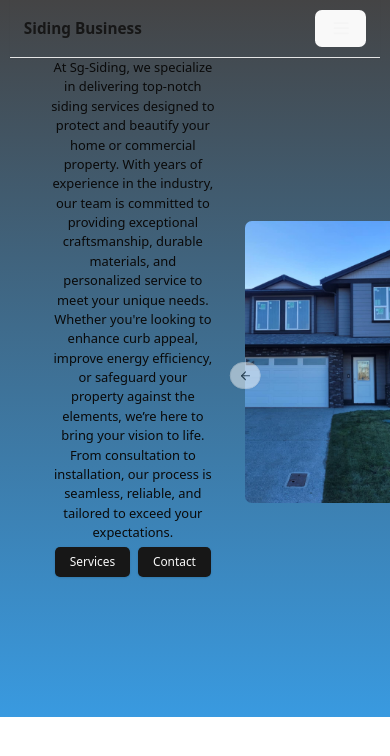
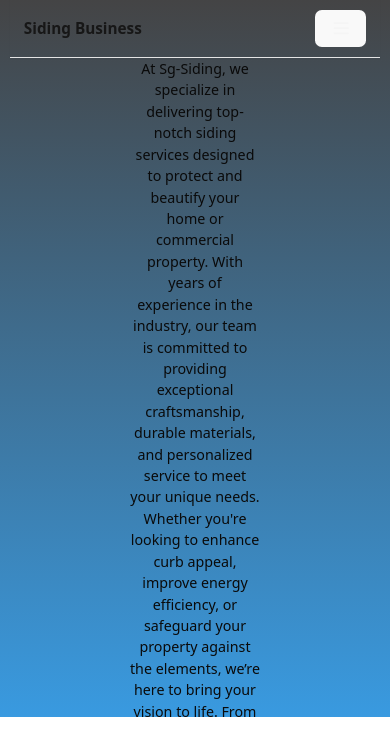
Before and after one commit to ClintasaurusRex/SGSIDING, a React (Vite) app in the folder sgsiding/: page / in a window 390 px wide. Shown: the top 756 px of the page. Built offline with nearby package versions, Linux system fonts and the light colour scheme.

Commit message:
Enhance responsive design with comprehensive media queries and layout adjustments

```diff
--- a/sgsiding/src/components/styles/Siding.css
+++ b/sgsiding/src/components/styles/Siding.css
@@ -16,6 +16,8 @@
   justify-content: space-around;
   align-items: center;
   max-width: 100%;
+  gap: 2rem;
+  padding: 0 2rem;
 }
 
 .text-content {
@@ -35,76 +37,7 @@
   padding: 5px;
 }
 
-/* Base styles for 13" screens (typically 1280x800 or 1366x768) */
-@media screen and (max-width: 1366px) {
-  .main-container {
-    flex-direction: row;
-    gap: 1rem;
-    padding: 0 2rem;
-    max-width: 100%;
-  }
 
-  .text-content {
-    width: 100%;
-    padding: 0 1rem;
-    font-size: 0.95rem;
-  }
-
-  .-left-12 {
-    left: 22%;
-  }
-
-  .-right-12 {
-    right: 22%;
-  }
-}
-
-/* 16" screen styles (typically 1920x1080) */
-@media screen and (min-width: 1367px) and (max-width: 1920px) {
-  .main-container {
-    gap: 2rem;
-    padding: 0 3rem;
-  }
-
-  .text-content {
-    width: 100%;
-    font-size: 1rem;
-  }
-
-  .-left-12 {
-    left: 24%;
-  }
-
-  .-right-12 {
-    right: 24%;
-  }
-}
-
-@media (max-width: 768px) {
-  .-left-12 {
-    left: 2%;
-  }
-  .-right-12 {
-    right: 2%;
-  }
-} /* 15-16 inch laptops (2560x1440) */
-@media screen and (min-width: 1921px) and (max-width: 2560px) {
-  .-left-12 {
-    left: 25%;
-  }
-  .-right-25 {
-    right: 25%;
-  }
-}
-/* 17-inch and larger (3840x2160) */
-@media screen and (min-width: 2561px) {
-  .-left-12 {
-    left: 26%;
-  }
-  .-right-12 {
-    right: 26%;
-  }
-}
 /* Laptops and larger screens */
 /* @media screen and (min-width: 1281px) and (max-width: 1366px),
   and (min-width: 1367px) and (max-width: 1920px),
--- a/sgsiding/src/components/ui/Navbar.jsx
+++ b/sgsiding/src/components/ui/Navbar.jsx
@@ -15,6 +15,7 @@ const Navbar = () => {
       <div className="container mx-auto flex items-center justify-between px-4 py-3">
         {/* Logo */}
         <div className="text-lg font-bold text-primary">Siding Business</div>
+
         {/* Desktop Navigation */}
         <NavBarItems />
 
--- a/sgsiding/src/index.css
+++ b/sgsiding/src/index.css
@@ -98,23 +98,133 @@ button:focus-visible {
     @apply bg-background text-foreground;
   }
 }
-/* Mobile first approach */
-@layer base {
-  body {
-    @apply bg-background text-foreground;
-    /* Add base mobile styles here */
+/* Base styles for 13" screens (typically 1280x800 or 1366x768) */
+@media screen and (max-width: 1366px) {
+  .main-container {
+    flex-direction: column;
+    gap: 1rem;
+    padding: 0 2rem;
+  }
+
+  .text-content {
+    width: 100%;
+    padding: 0 1rem;
+    font-size: 0.95rem;
+  }
+
+  .-left-12 {
+    left: 22%;
+  }
+
+  .-right-12 {
+    right: 22%;
   }
 }
 
-/* Then target larger screens */
-@screen sm {
-  /* 640px and up */
+/* 16" screen styles (typically 1920x1080) */
+@media screen and (min-width: 1367px) and (max-width: 1920px) {
+  .main-container {
+    gap: 2rem;
+    padding: 0 3rem;
+  }
+
+  .text-content {
+    width: 100%;
+    font-size: 1rem;
+  }
+
+  .-left-12 {
+    left: 24%;
+  }
+
+  .-right-12 {
+    right: 24%;
+  }
 }
 
-@screen md {
-  /* 768px and up */
+@media (max-width: 768px) {
+  .-left-12 {
+    left: 2%;
+  }
+  .-right-12 {
+    right: 2%;
+  }
+} /* 15-16 inch laptops (2560x1440) */
+@media screen and (min-width: 1921px) and (max-width: 2560px) {
+  .-left-12 {
+    left: 25%;
+  }
+  .-right-25 {
+    right: 25%;
+  }
+}
+/* 17-inch and larger (3840x2160) */
+@media screen and (min-width: 2561px) {
+  .-left-12 {
+    left: 26%;
+  }
+  .-right-12 {
+    right: 26%;
+  }
 }
 
-@screen lg {
-  /* 1024px and up */
+/* Mobile-first base styles */
+.main-container {
+  flex-direction: column;
+  gap: 1rem;
+  padding: 0 1rem;
+  width: 100%;
 }
+
+.text-content {
+  width: 100%;
+  padding: 0 1rem;
+  font-size: 0.9rem;
+}
+
+/* Small mobile devices */
+@media screen and (max-width: 375px) {
+  .carousel-items {
+    margin-top: 50px;
+  }
+
+  img {
+    max-width: 100%;
+    height: auto;
+  }
+
+  .-left-12,
+  .-right-12 {
+    display: none; /* Hide carousel arrows on very small screens */
+  }
+}
+
+/* Tablets and larger phones */
+@media screen and (min-width: 376px) and (max-width: 767px) {
+  .carousel-items {
+    margin-top: 60px;
+  }
+
+  .text-content {
+    font-size: 0.95rem;
+  }
+
+  .-left-12 {
+    left: 5%;
+  }
+
+  .-right-12 {
+    right: 5%;
+  }
+}
+
+/* Better handling for orientation changes */
+@media screen and (max-height: 600px) and (orientation: landscape) {
+  .main-container {
+    padding-top: 1rem;
+  }
+
+  .carousel-items {
+    margin-top: 30px;
+  }
+}
```
Also changed, not shown: sgsiding/src/components/ui/Siding.jsx (line endings or trailing spaces).
